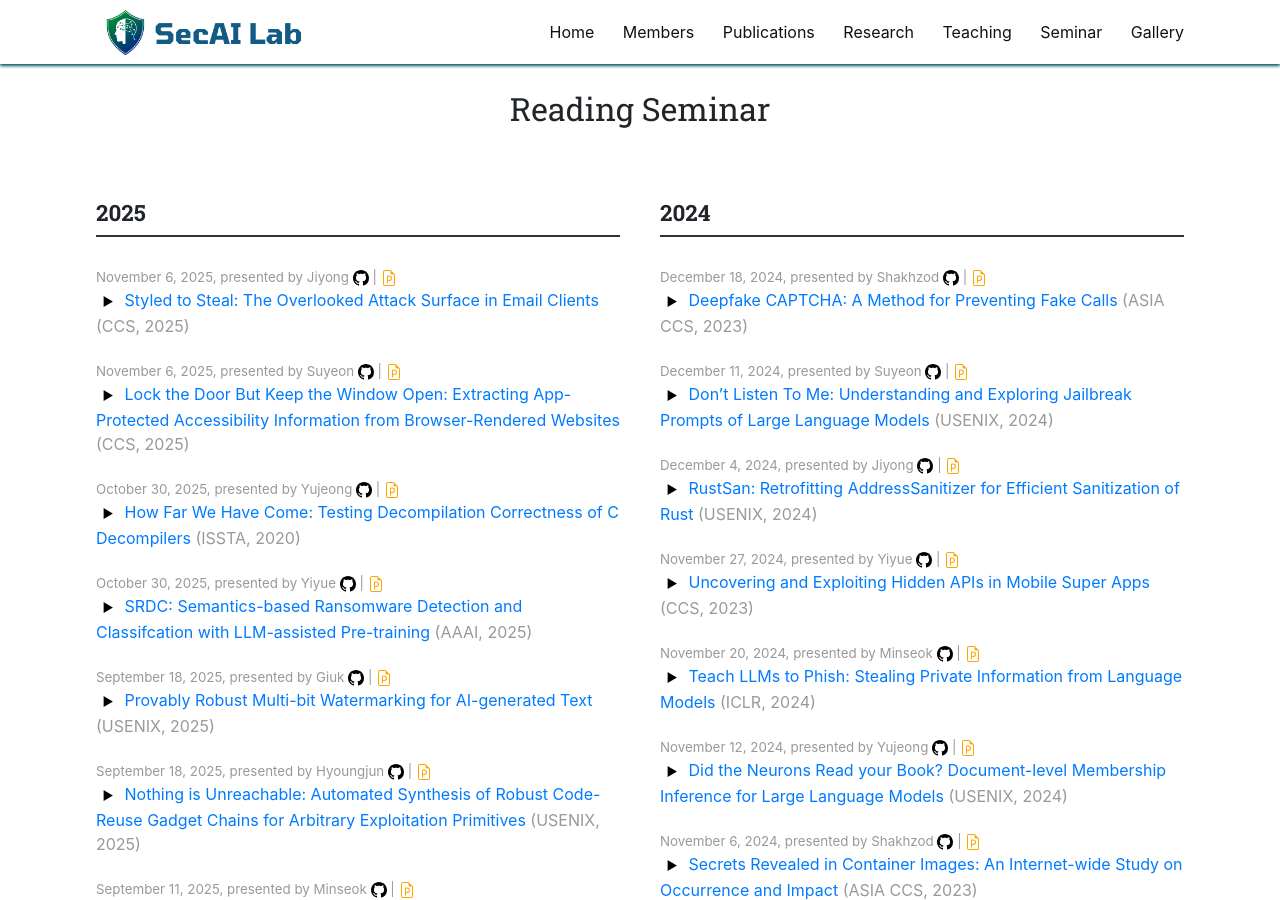
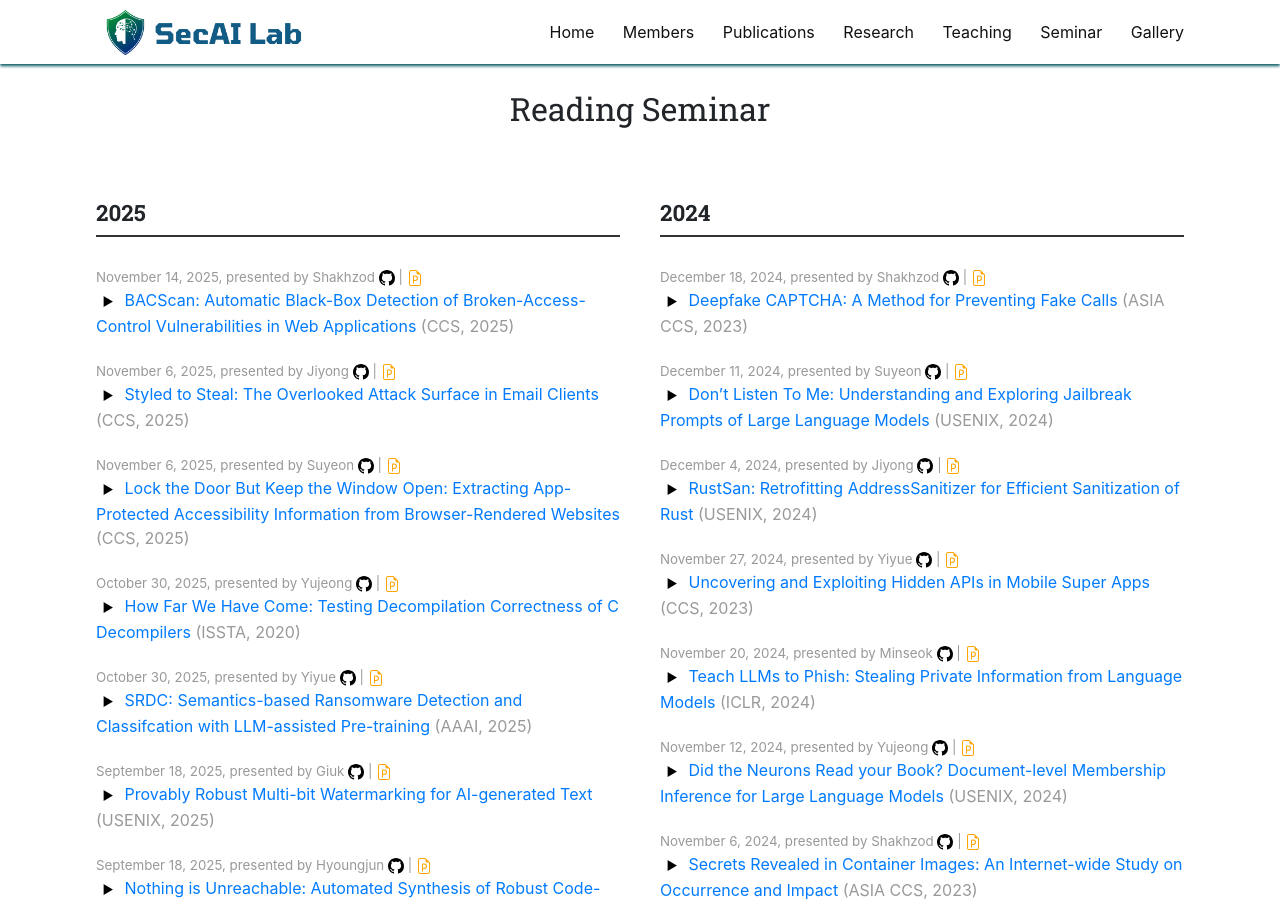
Before and after one commit to SecAI-Lab/secai-lab.github.io, a Jekyll site: the page built from pages/seminar.md, in a window 1280 px wide and 900 px high. Built offline with Jekyll 4.4.1, drawn with Linux system fonts in a browser that asks for light colours; nearby versions of some CDN libraries; some of the changed lines change nothing that is shown.

Commit message:
Update readings.yml

```diff
--- a/_data/readings.yml
+++ b/_data/readings.yml
@@ -1,3 +1,14 @@
+- title: "BACScan: Automatic Black-Box Detection of Broken-Access-Control Vulnerabilities in Web Applications"
+  link: "https://www.sigsac.org/ccs/CCS2025/schedule/"
+  ppt_link: "https://docs.google.com/presentation/d/1jpymw02SS2DdavruHySq86Pgwcy44AY7RI-iwrczAo4/edit?usp=sharing"
+  code_link: ""
+  presenter: Shakhzod
+  conference: CCS
+  date: 2025.11.14
+  pub_year: 2025
+  discussion: |
+    "(Discussion) This paper introduces BACScan, a black-box scanner for Broken Access Control that can detect not only read-based but also modification-based BAC by building an inter-page data dependency graph between “modification” and “status” pages. Its main strengths are the clever feedback-driven oracle design, the practical engineering (e.g., handling real-world web workflows), and a strong evaluation showing many previously unknown vulnerabilities compared to existing tools. However, as a crawler-based black-box approach, it still suffers from coverage limits and makes assumptions (e.g., about request types and parameter styles) that may cause some BAC cases to be missed. Despite these limitations, the work meaningfully advances automated BAC detection and has clear practical impact, which explains its selection as a distinguished paper. (Suyeon)"
+
 - title: "Lock the Door But Keep the Window Open: Extracting App-Protected Accessibility Information from Browser-Rendered Websites"
   link: "https://www.sigsac.org/ccs/CCS2025/schedule/"
   ppt_link: "https://drive.google.com/file/d/1HSHoltWpplz-DitpEzCKnK4Zb0-wWkK1/view?usp=sharing"
```
